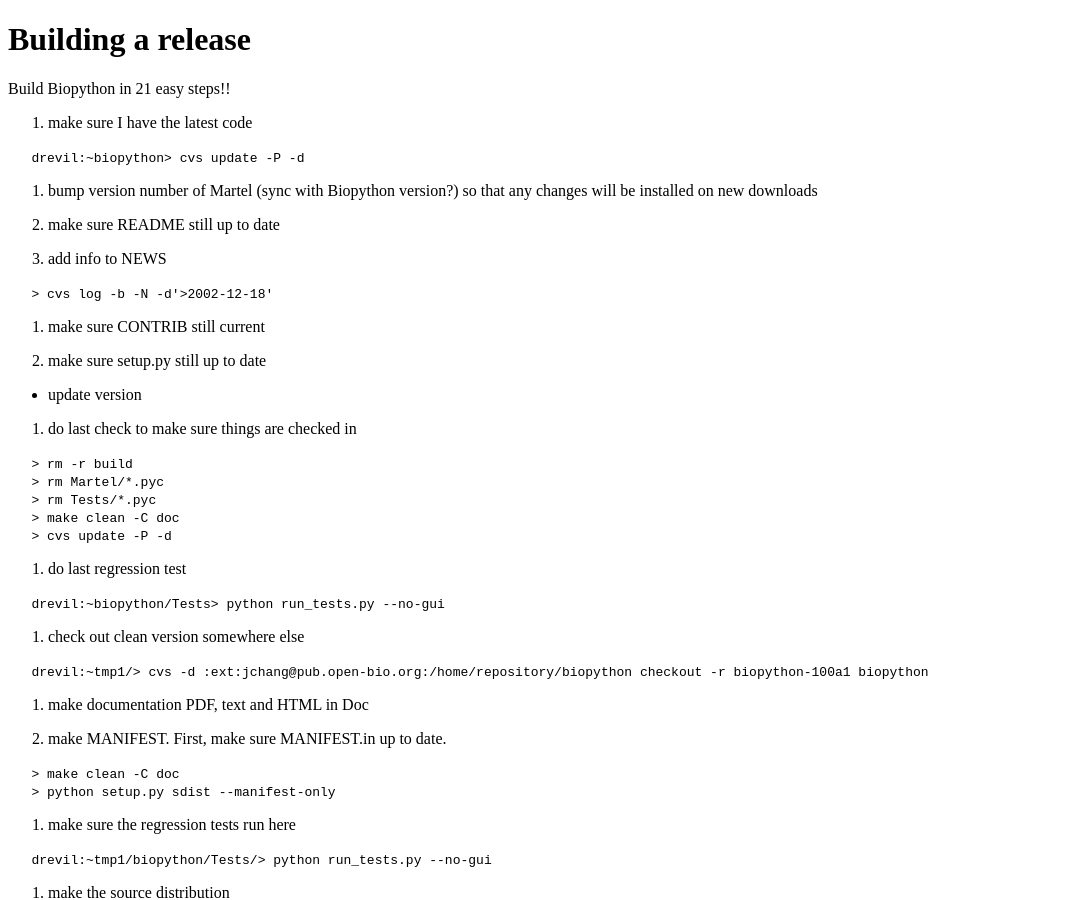
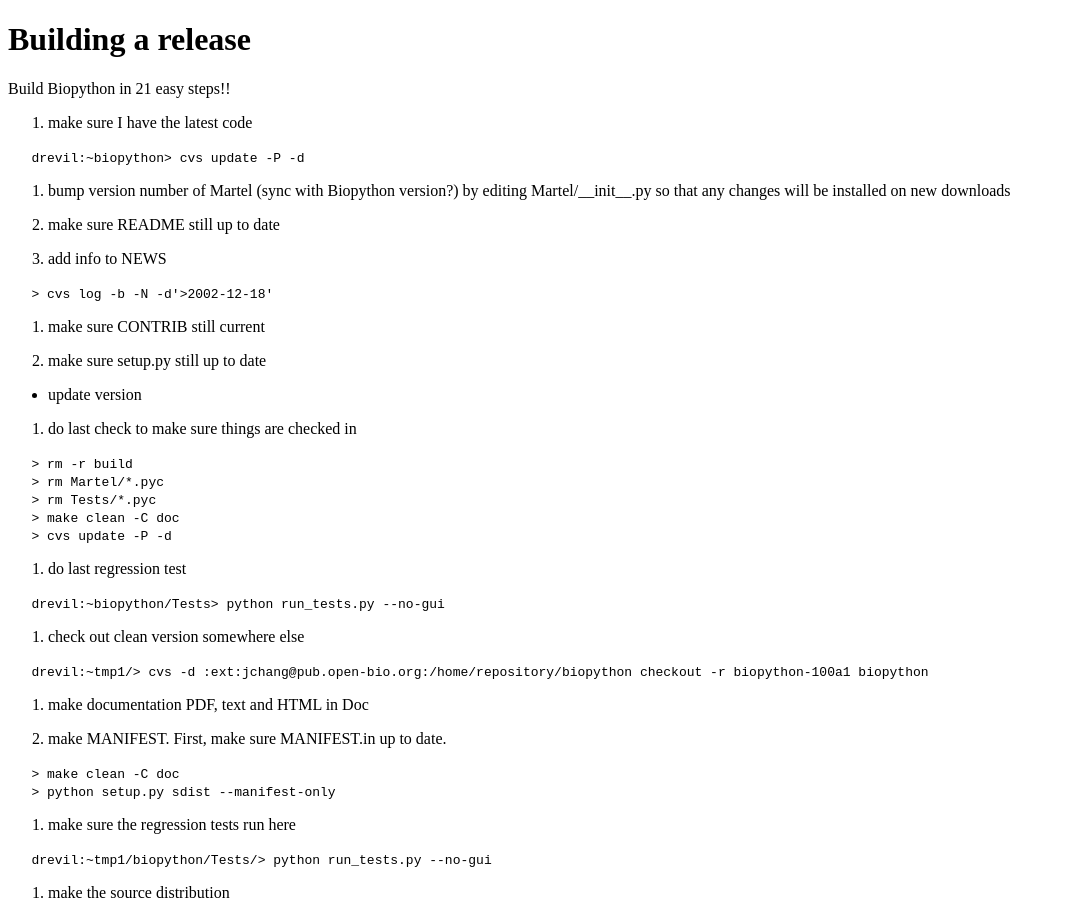
Before and after one commit to biopython/biopython.github.io, a Jekyll site: the page built from wiki/Building_a_release.md, in a window 1280 px wide and 900 px high. Shown: the whole window, without its empty margins (0-1065 px from the left). Built offline with Jekyll 4.4.1, drawn with Linux system fonts in a browser that asks for light colours.

Commit message:
Change to wiki page

```diff
--- a/wiki/Building_a_release.md
+++ b/wiki/Building_a_release.md
@@ -10,8 +10,9 @@ Build Biopython in 21 easy steps!!
 
 `   drevil:~biopython> cvs update -P -d `
 
-2. bump version number of Martel (sync with Biopython version?) so that
-any changes will be installed on new downloads
+2. bump version number of Martel (sync with Biopython version?) by
+editing Martel/\_\_init\_\_.py so that any changes will be installed on
+new downloads
 
 3. make sure README still up to date
 
```
Also changed, not shown: 1 other file.
